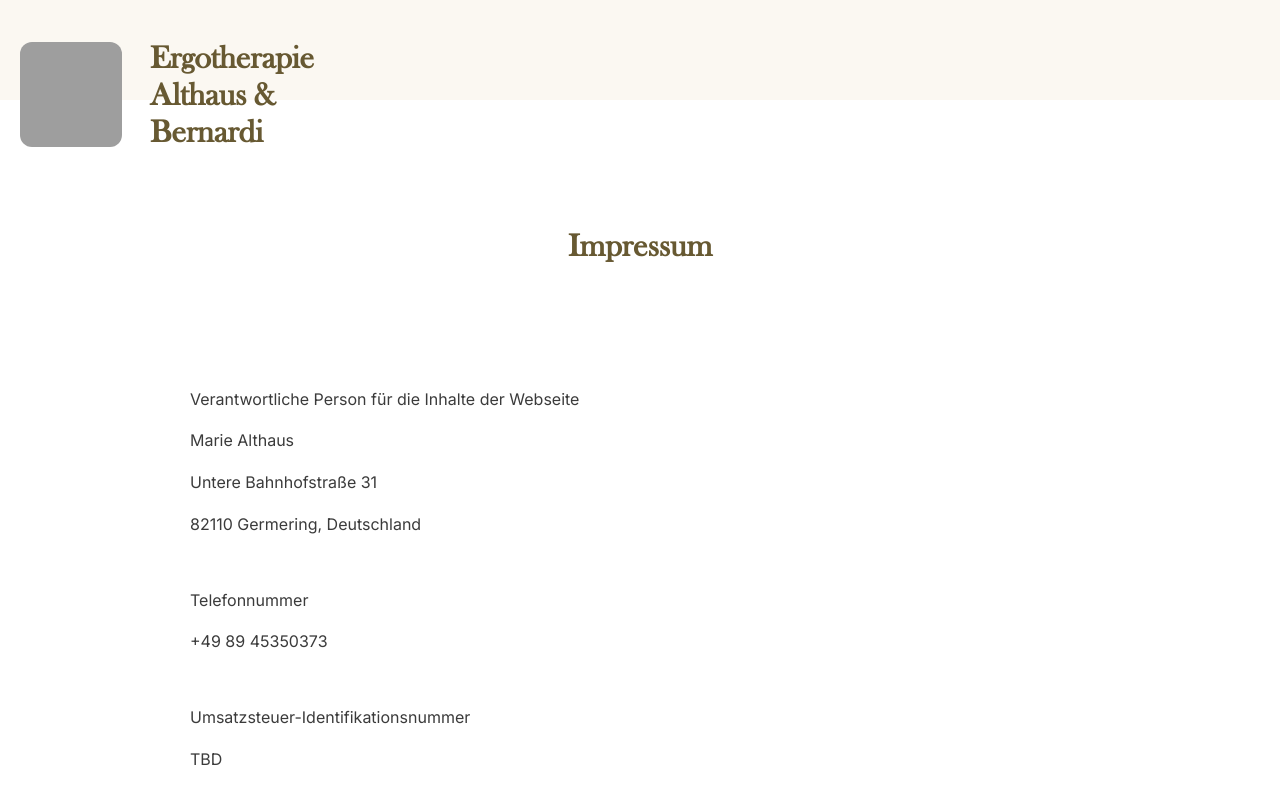
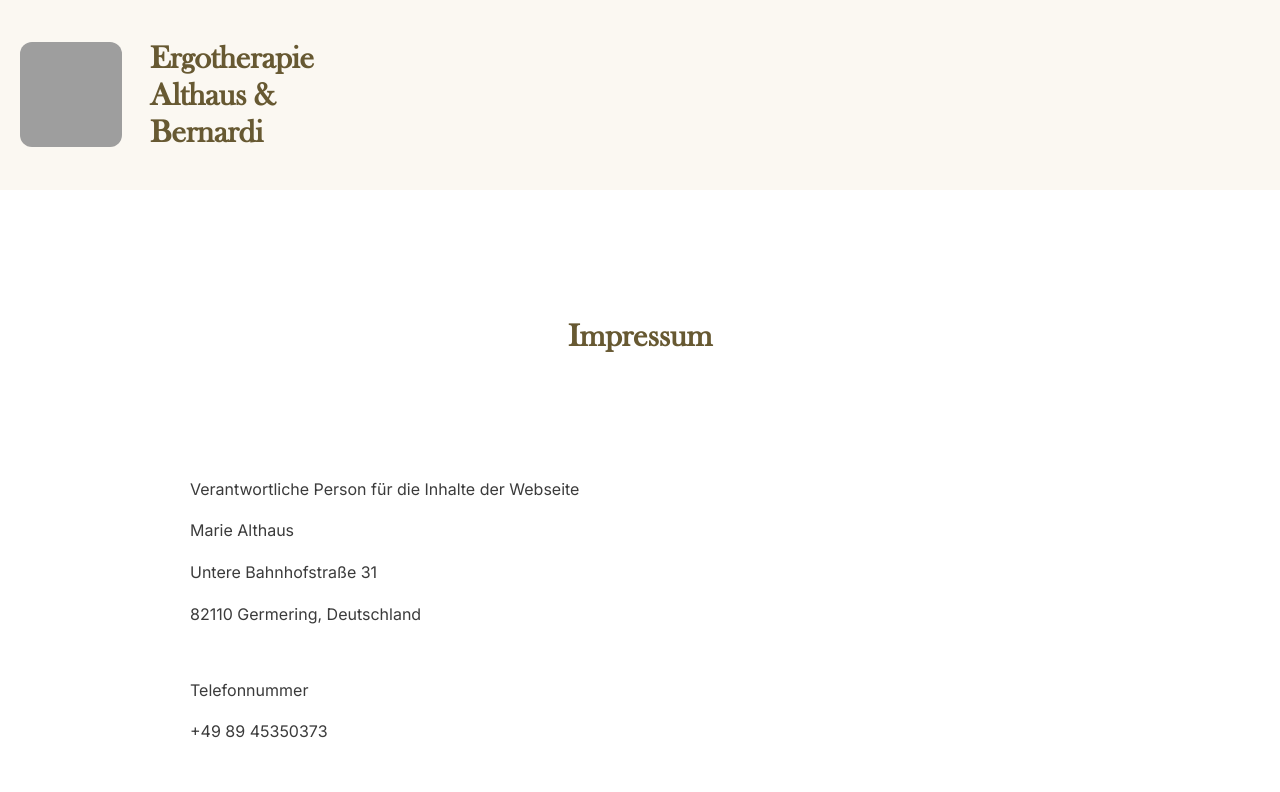
Before and after one commit to jkrumm/ergotherapie-ab, a website built with Parcel: page impressum.html in a window 1280 px wide. Shown: the top 792 px of the page. Built offline with nearby package versions, Linux system fonts and the light colour scheme; grey boxes are pictures that could not be loaded.

Commit message:
fixed imprint nav styling

```diff
--- a/impressum.html
+++ b/impressum.html
@@ -38,7 +38,7 @@
 
 <body>
 <nav>
-  <div>
+  <div style="height: 190px">
     <div class="logo">
       <a href="/">
         <img alt="logo" width="102" height="105"
```
